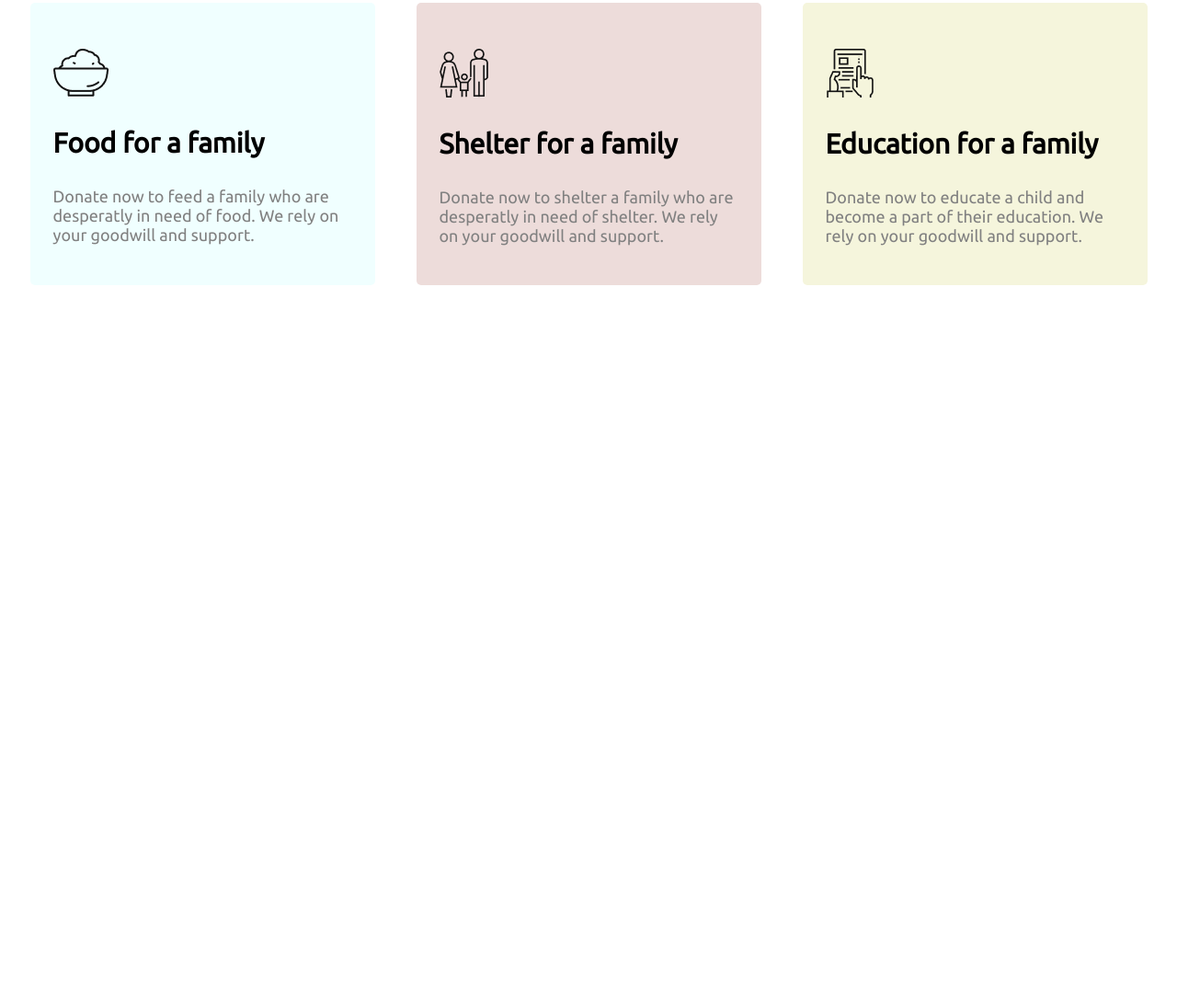
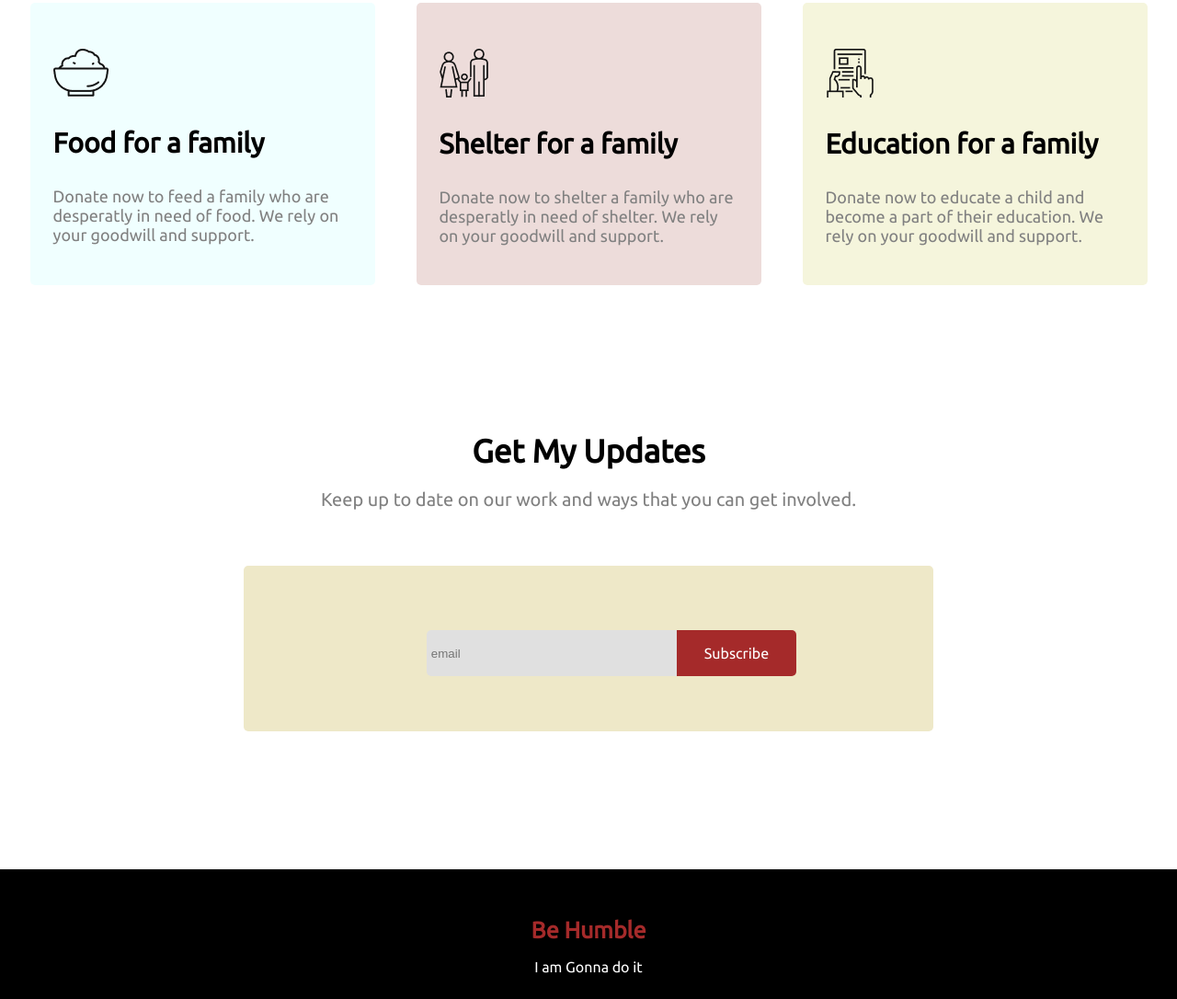
Before and after one commit to saimfulhasan/assignment-1, a plain HTML site: page index.html in a window 1280 px wide. Shown: the part 1584-2670 px from the top of the page at 92% size. Before the commit the page ends 1904 px from the top, so only its background shows below. Drawn offline with Linux system fonts and the light colour scheme.

Commit message:
footer added

```diff
--- a/index.html
+++ b/index.html
@@ -81,7 +81,22 @@
     </div>
    </section>
    <section>
-
+    <div class="final-container">
+        <h4>Get My Updates</h4>
+        <p class="final-paragraph">
+            Keep up to date on our work and ways that you can get involved.
+        </p>
+    </div>
+    <div class="final-form">
+        <form>
+            <input class="input-padding input-bg" type="email" id="email" name="email" placeholder="email">
+            <label class="input-padding input-text" for="email">Subscribe</label>
+          </form>
+    </div>
    </section>
+   <footer>
+    <h5>Be Humble</h5>
+    <p>I am Gonna do it</p>
+   </footer>
 </body>
 </html>
--- a/style.css
+++ b/style.css
@@ -126,3 +126,75 @@ h3{
     color: gray;
     text-align: left;
   }
+  .final-container{
+    text-align: center;
+  }
+  h4{
+    font-size: 35px;
+    margin-bottom: 0PX;
+    margin-top: 150px;
+  }
+  h5{
+    font-size: 25px;
+    margin-bottom: 15px;
+    color: brown;
+  }
+  .final-paragraph{
+    font-size: 20PX;
+    color: gray;
+    margin-bottom: 60px;
+  }
+  .final-form{
+    height: 110px;
+    text-align: center;
+    margin: auto;
+    width: 750px;
+    border: 1px solid gray;
+    background-color: rgb(238, 232, 200);
+    color: white;
+    border: none;
+    border-radius: 5px;
+    padding-top: 70px;
+    padding-bottom: 0px;
+  }
+  form{
+    display: flex;
+    justify-content: center;
+    border-radius: 2px;
+    width: 800px;
+    height: 50px;
+  }
+  label{
+    display: flex;
+    justify-content: center;
+    align-items: center;
+    background-color: brown;
+    border-top-right-radius: 5px;
+    border-bottom-right-radius: 5px;
+  }
+  .input-padding{
+    padding-top: 10px;
+    padding-right: 90px;
+    padding-bottom: 10px;
+    padding-left: 5px;
+  }
+  .input-bg{
+    background-color: rgb(224, 224, 224);
+  }
+  .input-text{
+    text-align: center;
+    padding-right: 30px;
+    padding-left: 30px;
+  }
+  input{
+    border: none;
+    border-top-left-radius: 5px;
+    border-bottom-left-radius: 5px;
+  }
+  footer{
+    text-align: center;
+    background-color: black;
+    color: white;
+    padding: 10px;
+    margin-top: 150px;
+  }
```
